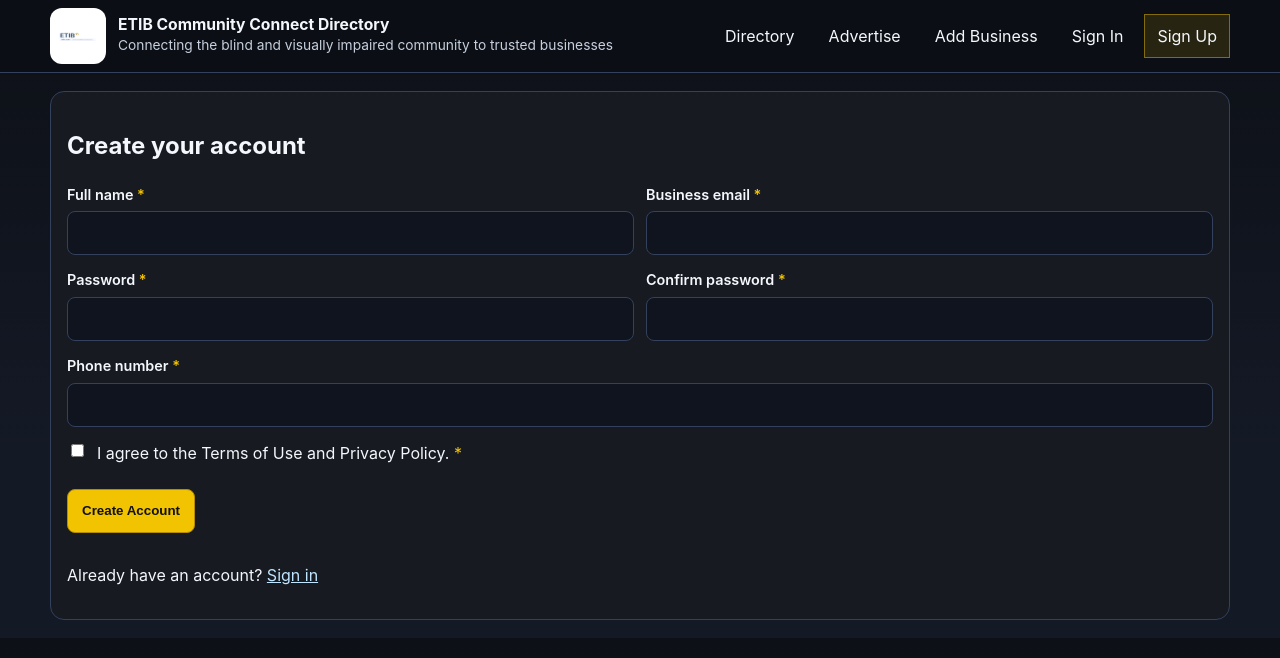
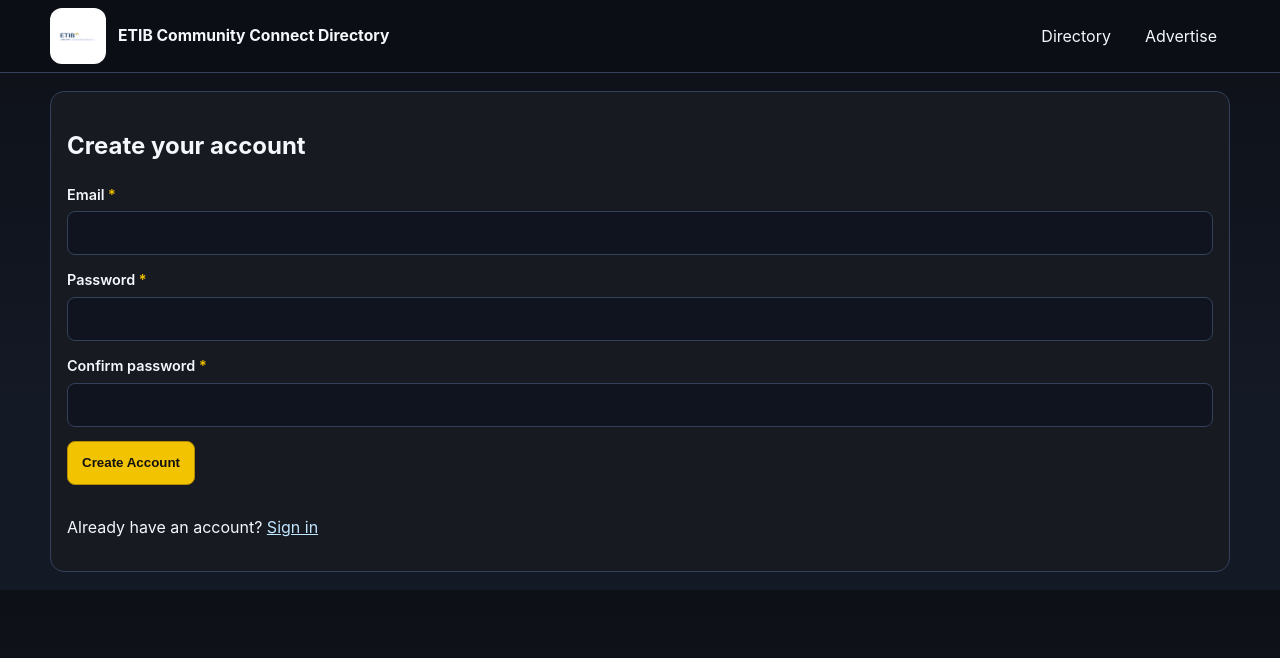
Before and after one commit to CazernyBussey/etib-community-connect, a plain HTML site: page public/signup.html in a window 1280 px wide. Drawn offline with Linux system fonts and the light colour scheme.

Commit message:
Simplify login and signup pages: remove extra form fields and nav items; only email and password for sign-in/sign-up.

```diff
--- a/public/signup.html
+++ b/public/signup.html
@@ -11,19 +11,16 @@
   <header class="site-header">
     <div class="container header-row">
       <a class="brand" href="index.html">
-        <img src="assets/etib-logo.png" alt="Even Though Iâ€™m Blind Directory logo" />
+        <img src="assets/etib-logo.png" alt="Even Though I’m Blind Directory logo" />
         <span class="brand-text">
           <strong>ETIB Community Connect Directory</strong>
-          <span>Connecting the blind and visually impaired community to trusted businesses</span>
         </span>
       </a>
       <nav class="site-nav" aria-label="Directory site navigation">
         <ul id="siteNavList">
           <li><a href="index.html">Directory</a></li>
           <li><a href="advertise.html">Advertise</a></li>
-          <li><a href="login.html?redirect=add-business.html">Add Business</a></li>
-          <li><a href="login.html">Sign In</a></li>
-          <li><a href="signup.html" aria-current="page">Sign Up</a></li>
+          <!-- Removed Add Business, Sign In, and Sign Up nav items to simplify the signup page -->
           <li><a href="owner-dashboard.html">Dashboard</a></li>
           <li><a href="admin-dashboard.html">Admin</a></li>
         </ul>
@@ -35,17 +32,11 @@
       <div class="panel" style="padding:16px; margin: 18px 0;">
         <h1>Create your account</h1>
         <form class="form-layout" novalidate>
-          <div class="form-grid-2">
+          <!-- Simplified sign-up fields: only email, password and confirm password -->
           <div class="field">
-              <label for="signup-name">Full name <span class="req">*</span></label>
-              <input id="signup-name" name="fullName" type="text" required />
-            </div>
-            <div class="field">
-              <label for="signup-email">Business email <span class="req">*</span></label>
+            <label for="signup-email">Email <span class="req">*</span></label>
             <input id="signup-email" name="email" type="email" required />
           </div>
-          </div>
-          <div class="form-grid-2">
           <div class="field">
             <label for="signup-password">Password <span class="req">*</span></label>
             <input id="signup-password" name="password" type="password" required />
@@ -53,17 +44,6 @@
           <div class="field">
             <label for="signup-confirm">Confirm password <span class="req">*</span></label>
             <input id="signup-confirm" name="confirmPassword" type="password" required />
-            </div>
-          </div>
-          <div class="field">
-            <label for="signup-phone">Phone number <span class="req">*</span></label>
-            <input id="signup-phone" name="phoneNumber" type="tel" required />
-          </div>
-          <div class="checkbox-block">
-            <label for="signup-terms">
-              <input id="signup-terms" type="checkbox" required />
-              <span>I agree to the Terms of Use and Privacy Policy. <span class="req">*</span></span>
-            </label>
           </div>
           <div class="cta-row">
             <button class="btn btn-primary" type="submit">Create Account</button>
```
Also changed, not shown: public/login.html (+4 -7 lines). Lines whose indentation alone changed are shown as unchanged.
